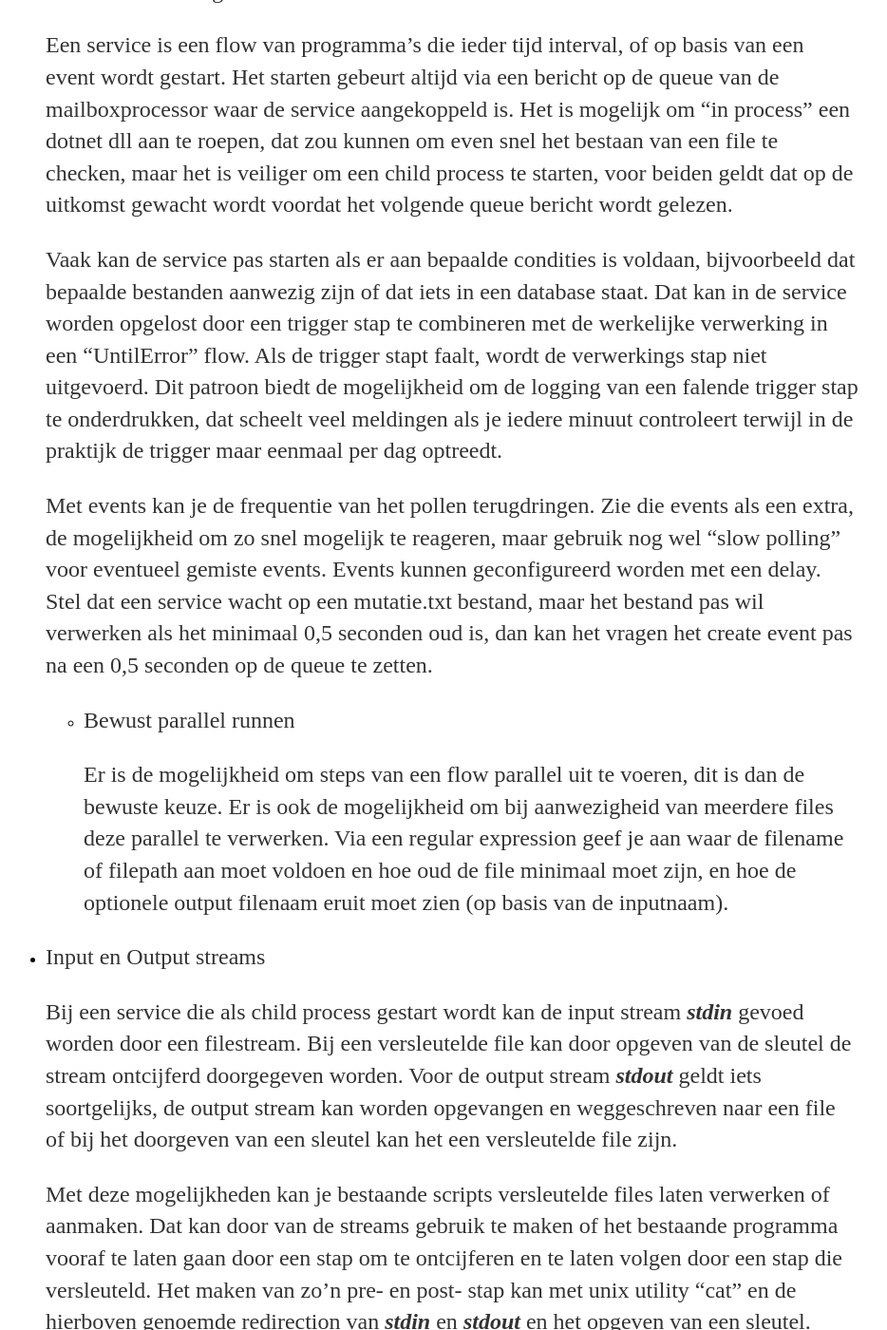
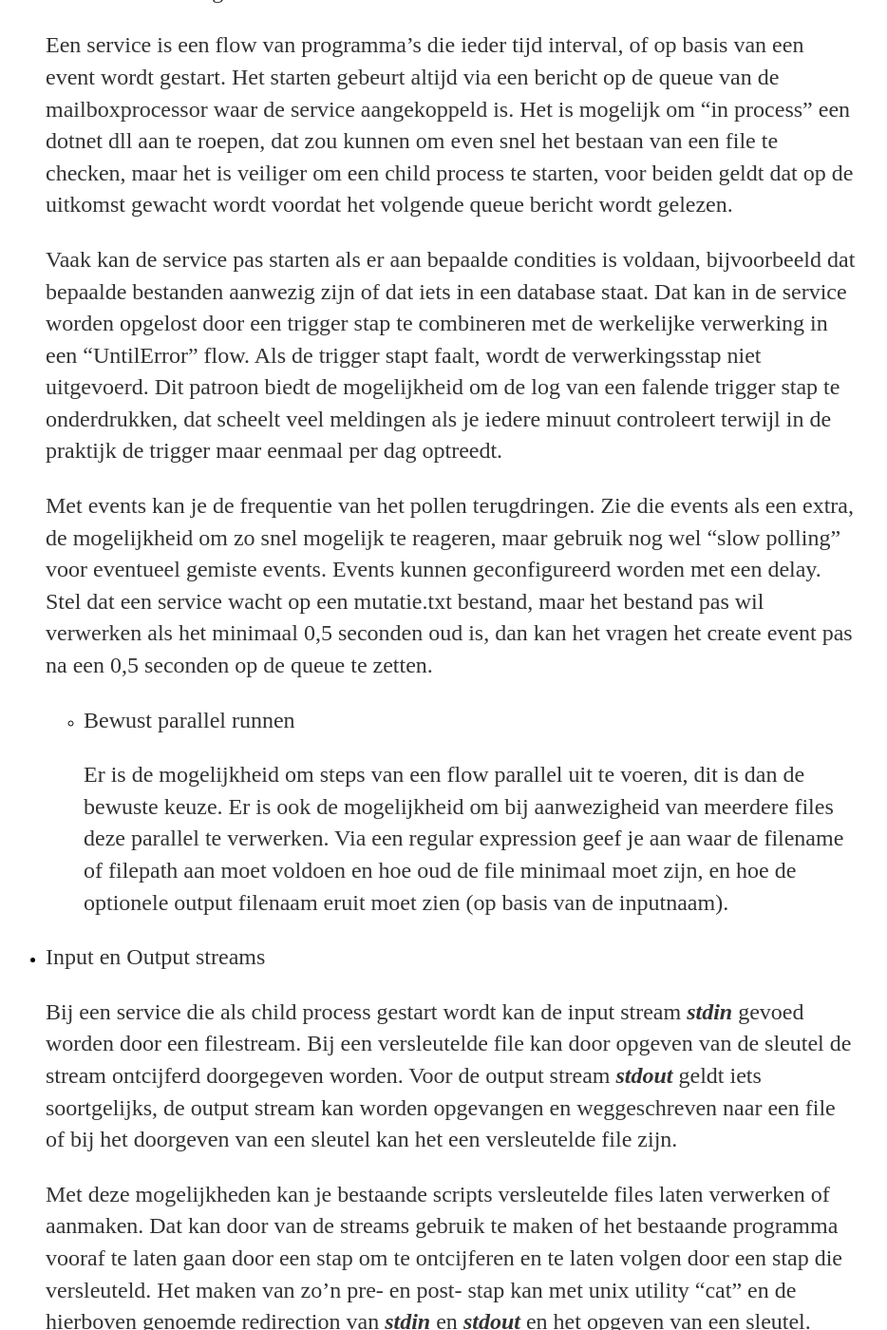
Before and after one commit to paedelm/paedelm.github.io, a Jekyll site: the page built from _posts/2021-04-29-Anatomie-van-een-service.md, in a window 1280 px wide and 1400 px high, scrolled down 1439 px. Shown: the whole window at 95% size, without its empty margins (184-1118 px from the left). Built offline with Jekyll 4.4.1, drawn with Linux system fonts in a browser that asks for light colours; some of the changed text lies outside the part shown.

Commit message:
spelfouten

```diff
--- a/_posts/2021-04-29-Anatomie-van-een-service.md
+++ b/_posts/2021-04-29-Anatomie-van-een-service.md
@@ -32,7 +32,7 @@ date: 2021-04-29
 
     Een service is een flow van programma's die ieder tijd interval, of op basis van een event wordt gestart. Het starten gebeurt altijd via een bericht op de queue van de mailboxprocessor waar de service aangekoppeld is. Het is mogelijk om "in process" een dotnet dll aan te roepen, dat zou kunnen om even snel het bestaan van een file te checken, maar het is veiliger om een child process te starten, voor beiden geldt dat op de uitkomst gewacht wordt voordat het volgende queue bericht wordt gelezen.
 
-    Vaak kan de service pas starten als er aan bepaalde condities is voldaan, bijvoorbeeld dat bepaalde bestanden aanwezig zijn of dat iets in een database staat. Dat kan in de service worden opgelost door een trigger stap te combineren met de werkelijke verwerking in een "UntilError" flow. Als de trigger stapt faalt, wordt de verwerkings stap niet uitgevoerd. Dit patroon biedt de mogelijkheid om de logging van een falende trigger stap te onderdrukken, dat scheelt veel meldingen als je iedere minuut controleert terwijl in de praktijk de trigger maar eenmaal per dag optreedt.
+    Vaak kan de service pas starten als er aan bepaalde condities is voldaan, bijvoorbeeld dat bepaalde bestanden aanwezig zijn of dat iets in een database staat. Dat kan in de service worden opgelost door een trigger stap te combineren met de werkelijke verwerking in een "UntilError" flow. Als de trigger stapt faalt, wordt de verwerkingsstap niet uitgevoerd. Dit patroon biedt de mogelijkheid om de log van een falende trigger stap te onderdrukken, dat scheelt veel meldingen als je iedere minuut controleert terwijl in de praktijk de trigger maar eenmaal per dag optreedt.
 
     Met events kan je de frequentie van het pollen terugdringen. Zie die events als een extra, de mogelijkheid om zo snel mogelijk te reageren, maar gebruik nog wel "slow polling" voor eventueel gemiste events.
     Events kunnen geconfigureerd worden met een delay. Stel dat een service wacht op een mutatie<volgnummer>.txt bestand, maar het bestand pas wil verwerken als het minimaal 0,5 seconden oud is, dan kan het vragen het create event pas na een 0,5 seconden op de queue te zetten.
```
Also changed, not shown: other parts of _posts/2021-04-29-Anatomie-van-een-service.md (+1 -1 lines).
